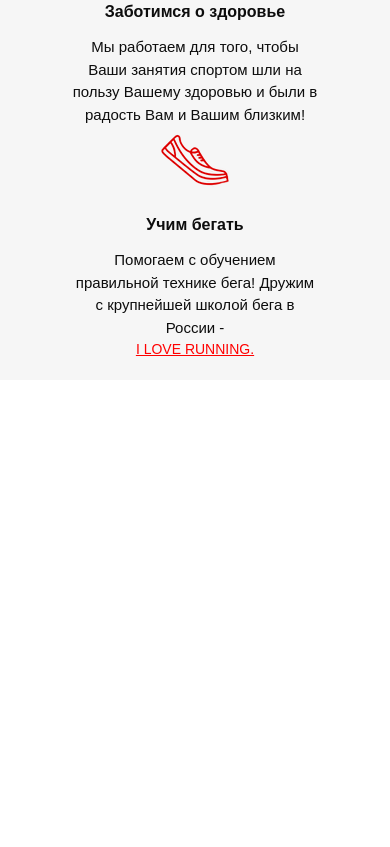
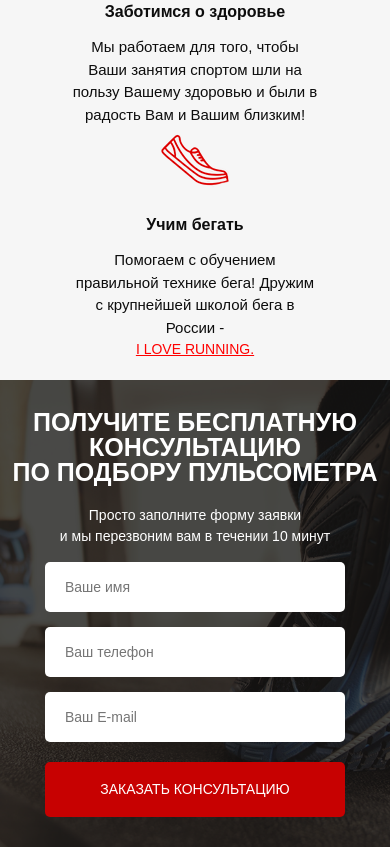
Before and after one commit to DarkSidr/puls, a website: page src/index.html in a window 390 px wide. Shown: the part 815-1662 px from the top of the page. Before the commit the page ends 1195 px from the top, so only its background shows below. Drawn offline with Linux system fonts and the light colour scheme.

Commit message:
add three block and adap

```diff
--- a/src/index.html
+++ b/src/index.html
@@ -83,5 +83,24 @@
             </div>
         </div>
     </div>
+    <div class="consultation">
+        <div class="container">
+            <h2 class="title title_left">
+                Получите бесплатную консультацию<br>
+                по подбору пульсометра
+            </h2>
+            <div class="consultation__descr">
+                Просто заполните форму заявки <br>
+                и мы перезвоним вам в течении 10 минут
+            </div>
+            <form class="feed-form" action="#">
+                <input name="name" required placeholder="Ваше имя" type="text">
+                <input name="phone" required placeholder="Ваш телефон" type="number">
+                <input name="email" required placeholder="Ваш E-mail" type="email">
+
+                <button class="button button_submit">заказать кОНСУЛЬТАЦИЮ</button>
+            </form>
+        </div>
+    </div>
 </body>
 </html>
--- a/src/sass/base/_media.scss
+++ b/src/sass/base/_media.scss
@@ -61,6 +61,7 @@
 	}
 	.promo {
 		padding: 15px 0 50px 0;
+		min-height: 550px;
 		&__header {
 			font-size: 30px;
 			line-height: 30px;
@@ -111,6 +112,25 @@
 			margin-left: 5px;
 		}
 	}
+	.title {
+		&_left {
+			text-align: center;
+			font-size: 30px;
+		}
+	}
+	.consultation {
+		padding: 60px 0 70px 0;
+		min-height: 580px;
+		&__descr {
+			margin-top: 35px;
+			text-align: center;
+			font-size: 18px;
+		}
+	}
+	.feed-form {
+		margin: 0 auto;
+		margin-top: 15px;
+	}
 }
 @media (max-width: 550px) {
 	.button {
@@ -120,6 +140,11 @@
 		&_main {
 			width: 210px;
 			height: 50px;
+			font-size: 14px;
+		}
+		&_submit {
+			width: 300px;
+			height: 55px;
 			font-size: 14px;
 		}
 	}
@@ -177,5 +202,15 @@
 	.title {
 		font-size: 25px;
 		line-height: 25px;
+
 	}
+	.consultation {
+		padding: 30px 0 30px 0;
+		min-height: 400px;
+		&__descr {
+			margin-top: 20px;
+			font-size: 14px;
+		}
+	}
+
 }
--- a/src/sass/blocks/_buttons.scss
+++ b/src/sass/blocks/_buttons.scss
@@ -14,4 +14,10 @@
         height: 50px;
         font-size: 16px;
     }
+    &_submit {
+        width: 100%;
+        height: 55px;
+        color: #ffffff;
+        font-size: 16px;
+    }
 }
--- /dev/null
+++ b/src/sass/blocks/_consultation.scss
@@ -0,0 +1,12 @@
+.consultation {
+    min-height: 680px;
+    padding: 100px 0 92px 0;
+    background: url(../../img/bg/bshoe.png) center (center/cover) no-repeat;
+    &__descr {
+        margin-top: 80px;
+        color: #ffffff;
+        font-size: 20px;
+        font-weight: 500;
+        text-align: left;
+    }
+}
--- /dev/null
+++ b/src/sass/blocks/_forms.scss
@@ -0,0 +1,20 @@
+.feed-form {
+    margin-top: 36px;
+    display: flex;
+    flex-direction: column;
+    width: 300px;
+    input {
+        height: 50px;
+        border-radius: 5px;
+        background-color: #ffffff;
+        margin-bottom: 15px;
+        border: none;
+        padding: 0 20px;
+        color: #4b4b4b;
+        font-size: 14px;
+        font-weight: 300;
+        &:nth-child(3) {
+            margin-bottom: 20px;
+        }
+    }
+}
--- a/src/sass/blocks/_h2-title.scss
+++ b/src/sass/blocks/_h2-title.scss
@@ -4,4 +4,11 @@
     font-weight: 700;
     text-align: center;
     line-height: 30px;
+    text-transform: uppercase;
+    &_left {
+        color: #ffffff;
+        font-size: 36px;
+        text-align: left;
+        line-height: 36px;
+    }
 }
--- a/src/sass/style.scss
+++ b/src/sass/style.scss
@@ -14,4 +14,6 @@
 @import 'blocks/buttons';
 @import 'blocks/edge';
 @import 'blocks/h2-title';
+@import 'blocks/consultation';
+@import 'blocks/forms';
 @import 'base/media';
```
Also changed, not shown: src/css/style.min.css.
